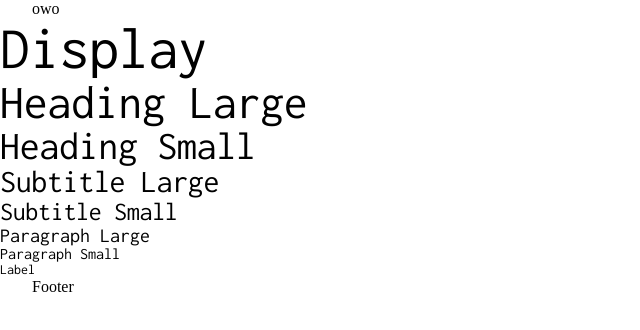
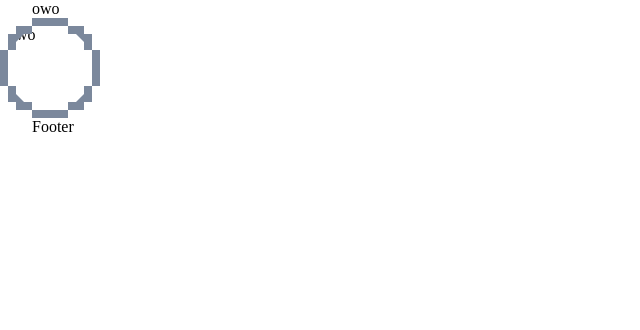
Before and after one commit to hack-the-6ix/2025.hackthe6ix.com, a Next.js app: page / in a window 1280 px wide. Shown: the top 330 px of the page, without its empty margins (0-640 px from the left). Built offline with nearby package versions, Linux system fonts and the light colour scheme.

Commit message:
task: Added most of pixel logic

```diff
--- a/src/app/layout.scss
+++ b/src/app/layout.scss
@@ -1,8 +1,10 @@
+@use '@/styles/spacing';
 @use '@/styles/mixins';
 @use '@/styles/colors';
 
 :root {
   @include colors.init;
+  @include spacing.init;
 }
 
 html,
--- a/src/app/page.tsx
+++ b/src/app/page.tsx
@@ -1,32 +1,17 @@
-import Text from '@/components/Text';
+import Card from '@/components/Card';
 
 export default function LandingPage() {
   return (
     <main>
-      <Text textType="display" as="p">
-        Display
-      </Text>
-      <Text textType="heading-lg" as="p">
-        Heading Large
-      </Text>
-      <Text textType="heading-sm" as="p">
-        Heading Small
-      </Text>
-      <Text textType="subtitle-lg" as="p">
-        Subtitle Large
-      </Text>
-      <Text textType="subtitle-sm" as="p">
-        Subtitle Small
-      </Text>
-      <Text textType="paragraph-lg" as="p">
-        Paragraph Large
-      </Text>
-      <Text textType="paragraph-sm" as="p">
-        Paragraph Small
-      </Text>
-      <Text textType="label" as="p">
-        Label
-      </Text>
+      <Card
+        radius={6}
+        borderWidth={1}
+        pixelSize={8}
+        style={{ width: 100, height: 100 }}
+        borderColor="neutral-400"
+      >
+        owo
+      </Card>
     </main>
   );
 }
--- /dev/null
+++ b/src/components/Card/Card.module.scss
@@ -0,0 +1,20 @@
+@layer card, flex;
+
+@layer card {
+  .card {
+    clip-path: polygon(var(--card-outer));
+    overflow: hidden;
+    position: relative;
+  }
+
+  .content {
+    clip-path: polygon(var(--card-inner));
+    overflow: hidden;
+    box-sizing: border-box;
+    width: 100%;
+    height: 100%;
+    padding: calc(var(--card-offset) * 1px);
+    background-color: white;
+    margin: auto;
+  }
+}
--- /dev/null
+++ b/src/components/Card/index.tsx
@@ -0,0 +1,54 @@
+import { ElementType, PolyComponentPropsWithRef } from 'react';
+import cn from 'classnames';
+import { Color } from '@/styles';
+import { getClipPath } from '@/styles/pixel';
+import Flex from '../Flex';
+import styles from './Card.module.scss';
+
+export type CardProps<T extends ElementType> = PolyComponentPropsWithRef<
+  T,
+  {
+    // For doing the pixel stuff
+    pixelSize?: number;
+    radius?: number;
+    borderWidth?: number;
+    borderColor?: Color;
+  }
+>;
+
+export default function Card<T extends ElementType = 'div'>({
+  pixelSize = 4,
+  borderWidth = 1,
+  radius = 1,
+  borderColor,
+  children,
+  as,
+  ...props
+}: CardProps<T>) {
+  const outerClipPath = getClipPath(radius, pixelSize);
+  const innerClipPath = getClipPath(
+    radius - borderWidth,
+    pixelSize,
+    borderWidth,
+  );
+
+  return (
+    <Flex
+      {...props}
+      className={cn(props.className, styles.card)}
+      as={as as 'div'}
+      align="center"
+      justify="center"
+      inline
+      style={{
+        ...props.style,
+        '--card-outer': outerClipPath,
+        '--card-inner': innerClipPath,
+        '--card-offset': borderWidth * pixelSize,
+        backgroundColor: borderColor ? `var(--${borderColor})` : undefined,
+      }}
+    >
+      <div className={styles.content}>{children}</div>
+    </Flex>
+  );
+}
--- a/src/styles/_spacing.scss
+++ b/src/styles/_spacing.scss
@@ -21,3 +21,9 @@ $spacing: (
 @function getSpacing($space) {
   @return map.get($spacing, $space);
 }
+
+@mixin init() {
+  @each $tag, $size in $spacing {
+    --#{$tag}: #{$size};
+  }
+}
--- /dev/null
+++ b/src/styles/pixel.ts
@@ -0,0 +1,90 @@
+type Coords = [number, number][];
+
+function flipCoords(coords: Coords) {
+  // Turn 1/8 of circle into 1/4 and remove duplicate points
+  return [
+    ...coords,
+    ...coords.map<Coords[number]>(([x, y]) => [y, x]).reverse(),
+  ].filter(([x, y], i, arr) => {
+    const [lx, ly] = arr[i - 1] ?? [-1, -1];
+    return !i || lx !== x || ly !== y;
+  });
+}
+
+function mirrorCoords(coords: Coords) {
+  return [
+    ...coords.map(([x, y]) => [`${x}px`, `${y}px`]),
+    ...coords.map(([x, y]) => [`calc(100% - ${y}px)`, `${x}px`]),
+    ...coords.map(([x, y]) => [`calc(100% - ${x}px)`, `calc(100% - ${y}px)`]),
+    ...coords.map(([x, y]) => [`${y}px`, `calc(100% - ${x}px)`]),
+  ];
+}
+
+function addCorners(coords: Coords) {
+  return coords.reduce((result, point, idx, { length }) => {
+    const [x, y] = point;
+    const [nx, ny] = coords[idx + 1] ?? [-1, -1];
+    result.push(point);
+
+    if (length > 1 && idx < length - 1 && nx !== x && ny !== y) {
+      result.push([nx, y]);
+    }
+    return result;
+  }, [] as Coords);
+}
+
+function mergeCoords(coords: Coords) {
+  return coords.reduce((acc, point, idx, { length }) => {
+    const [px, py] = coords[idx - 1] ?? [-1, -1];
+    const [x, y] = point;
+    const [nx] = coords[idx + 1] ?? [-1, -1];
+    const isStart = idx === 0;
+    const isEnd = idx === length - 1;
+
+    // More or less anything which doesn't contribute to a polygon coord
+    const isHorizontalStart = !isEnd && !x && !nx;
+    const isVerticalStart = !isStart && !y && !py;
+    const isMiddle = !isStart && !isEnd && x === px && x === nx;
+
+    if (!isHorizontalStart && !isVerticalStart && !isMiddle) {
+      acc.push(point);
+    }
+    return acc;
+  }, [] as Coords);
+}
+
+function generatePoints(radius: number, size: number, offset = 0) {
+  let lastCoords = [-1, -1];
+  const coords: Coords = [];
+
+  // Draw 1/8ish of a circle
+  for (let i = 270; i > 225; i--) {
+    const x =
+      Math.floor(radius * Math.sin((2 * Math.PI * i) / 360) + radius + 0.5) *
+      size;
+    const y =
+      Math.floor(radius * Math.cos((2 * Math.PI * i) / 360) + radius + 0.5) *
+      size;
+    if (x !== lastCoords[0] || y !== lastCoords[1]) {
+      lastCoords = [x, y];
+      coords.push([x + offset * size, y + offset * size]);
+    }
+  }
+
+  const mergedCoords = mergeCoords(coords);
+  const corners = addCorners(mergedCoords);
+  return corners;
+}
+
+function generatePath(coords: Coords, flip = false) {
+  const mirror = mirrorCoords(coords);
+  return (flip ? mirror.reverse() : mirror)
+    .map((coord) => coord.join(' '))
+    .join(',');
+}
+
+export function getClipPath(radius: number, size: number, offset = 0) {
+  const points = generatePoints(radius, size, offset);
+  const flipped = flipCoords(points);
+  return generatePath(flipped);
+}
```
Also changed, not shown: env.d.ts (+10 -14 lines).
